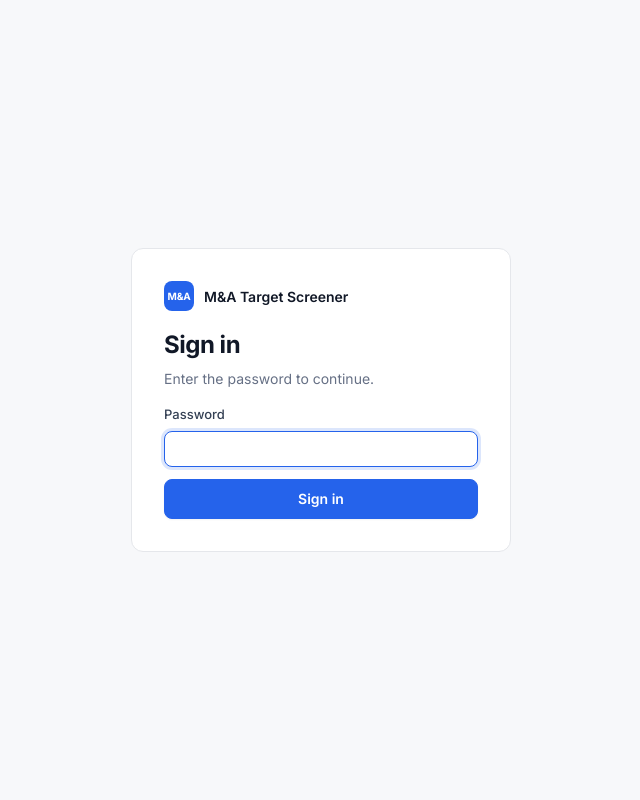
After one commit to avi-shah1/finance-ai-lab, a Flask app: template templates/login.html in a window 1280 px wide. The commit adds this page. Shown: the whole page, without its empty margins (319-959 px from the left). Run offline with Flask 3, Linux system fonts and the light colour scheme; the template is opened without the code that fills it, so the values that code supplies are empty; some libraries are stand-ins or nearby versions.

Commit message:
Prepare for Railway: password sign-in and production server
- Sign-in page with one shared password (APP_PASSWORD), constant-time check,
  1 s delay on wrong attempts, safe redirects, sign out in the sidebar;
  secure session cookies when deployed
- On Railway the app refuses to serve (503) without APP_PASSWORD and
  FLASK_SECRET_KEY; /healthz stays open for the health check
- wsgi.py + railway.json: gunicorn, 1 worker x 8 threads (background jobs
  live in the process), marks interrupted jobs on start
- .python-version 3.13, gunicorn in requirements; tests for the sign-in rules

Co-Authored-By: Claude Opus 5.5 <noreply@anthropic.com>

```diff
--- a/app.py
+++ b/app.py
@@ -1,9 +1,11 @@
+import hmac
 import os
 import re
-from datetime import date
+import time
+from datetime import date, timedelta
 from decimal import Decimal, InvalidOperation
 
-from flask import Flask, abort, flash, redirect, render_template, request, url_for
+from flask import Flask, abort, flash, redirect, render_template, request, session, url_for
 
 import database
 import jobs
@@ -15,9 +17,73 @@ from enrichment.runner import AI_LABELS, PROVIDER_LABELS, STRUCTURED_LABELS, enr
 from profiles import CompanyProfile, build_profiles
 
 app = Flask(__name__)
-# Needed for flash messages. Set FLASK_SECRET_KEY in .env to keep messages
-# working across restarts; the random fallback is fine for local use.
+# Signs the session cookie (sign-in, flash messages). Set FLASK_SECRET_KEY so
+# sessions survive restarts; the random fallback is fine for local use only.
 app.secret_key = os.environ.get("FLASK_SECRET_KEY") or os.urandom(24)
+
+# ---------------------------------------------------------------------------
+# Sign-in: one shared password (APP_PASSWORD). Without it the app is open,
+# which is fine on your own computer; on Railway it refuses to serve instead,
+# so it can never go online unprotected.
+# ---------------------------------------------------------------------------
+
+APP_PASSWORD = os.environ.get("APP_PASSWORD") or ""
+ON_RAILWAY = bool(os.environ.get("RAILWAY_ENVIRONMENT_NAME") or os.environ.get("RAILWAY_ENVIRONMENT"))
+app.config.update(
+    SESSION_COOKIE_HTTPONLY=True,          # not readable by page scripts
+    SESSION_COOKIE_SAMESITE="Lax",         # not sent with other sites' form posts
+    SESSION_COOKIE_SECURE=ON_RAILWAY,      # HTTPS only when deployed
+    PERMANENT_SESSION_LIFETIME=timedelta(days=14),
+)
+OPEN_ENDPOINTS = {"login", "static", "healthz"}
+
+
+@app.before_request
+def require_sign_in():
+    if request.endpoint in OPEN_ENDPOINTS:
+        return None
+    if ON_RAILWAY and not (APP_PASSWORD and os.environ.get("FLASK_SECRET_KEY")):
+        return ("Not configured: set APP_PASSWORD and FLASK_SECRET_KEY in the Railway variables.", 503)
+    if APP_PASSWORD and not session.get("signed_in"):
+        target = request.full_path if request.method == "GET" else "/"
+        return redirect(url_for("login", next=target))
+    return None
+
+
+def _safe_next(target):
+    """Only same-site paths, so the sign-in page can't redirect elsewhere."""
+    return target if target and target.startswith("/") and not target.startswith("//") else url_for("home")
+
+
+@app.route("/login", methods=["GET", "POST"])
+def login():
+    if not APP_PASSWORD:
+        return redirect(url_for("home"))
+    target = _safe_next(request.values.get("next"))
+    error = None
+    if request.method == "POST":
+        attempt = (request.form.get("password") or "").encode()
+        if hmac.compare_digest(attempt, APP_PASSWORD.encode()):   # constant-time comparison
+            session.clear()
+            session.permanent = True
+            session["signed_in"] = True
+            return redirect(target)
+        time.sleep(1)                                             # slows down guessing
+        error = "That password isn't right."
+    return render_template("login.html", error=error, next=target), (401 if error else 200)
+
+
+@app.route("/logout", methods=["POST"])
+def logout():
+    session.clear()
+    return redirect(url_for("login"))
+
+
+@app.route("/healthz")
+def healthz():
+    """For Railway's health check: the app is up (no sign-in needed, no data shown)."""
+    return "ok"
+
 
 
 # ---------------------------------------------------------------------------
--- a/requirements.txt
+++ b/requirements.txt
@@ -7,3 +7,4 @@ lxml
 yfinance
 pypdf
 anthropic
+gunicorn
--- a/static/style.css
+++ b/static/style.css
@@ -142,6 +142,18 @@ code, kbd { font-family: ui-monospace, "Cascadia Code", Consolas, monospace; fon
 .side-link.is-active svg { stroke: var(--nav-accent); }
 
 .main { margin-left: var(--sidebar-w); min-width: 0; }
+
+/* sign out, pinned to the bottom of the sidebar */
+.side-foot { margin-top: auto; }
+.side-button { width: 100%; background: none; border: 0; font: inherit; cursor: pointer; text-align: left; }
+
+/* sign-in page */
+.login-body { display: grid; place-items: center; min-height: 100vh; padding: 16px; }
+.login-card { width: min(380px, 100%); display: flex; flex-direction: column; gap: 12px; padding: 32px; background: var(--surface); border: 1px solid var(--border); border-radius: var(--r-lg); }
+.login-card h1 { font-size: 24px; margin-top: 8px; }
+.login-card .muted { margin: -4px 0 4px; }
+.login-card .btn { width: 100%; }
+.login-brand { display: flex; align-items: center; gap: 10px; font-weight: 600; }
 
 .topbar {
     position: sticky;
--- /dev/null
+++ b/templates/login.html
@@ -0,0 +1,30 @@
+<!DOCTYPE html>
+<html lang="en">
+<head>
+    <meta charset="UTF-8">
+    <meta name="viewport" content="width=device-width, initial-scale=1">
+    <title>Sign in · M&amp;A Target Screener</title>
+    <link rel="preconnect" href="https://fonts.googleapis.com">
+    <link rel="preconnect" href="https://fonts.gstatic.com" crossorigin>
+    <link rel="stylesheet" href="https://fonts.googleapis.com/css2?family=Inter:wght@400;500;600;700&display=swap">
+    <link rel="stylesheet" href="{{ url_for('static', filename='style.css') }}">
+</head>
+<body class="login-body">
+    <main class="login-card">
+        <div class="login-brand">
+            <span class="brand-mark" aria-hidden="true">M&amp;A</span>
+            <span>M&amp;A Target Screener</span>
+        </div>
+        <h1>Sign in</h1>
+        <p class="muted">Enter the password to continue.</p>
+        {% if error %}<div class="flash flash-error" role="alert">{{ error }}</div>{% endif %}
+        <form class="form" method="post" action="{{ url_for('login') }}">
+            <input type="hidden" name="next" value="{{ next }}">
+            <label>Password
+                <input type="password" name="password" autocomplete="current-password" required autofocus>
+            </label>
+            <button class="btn btn-primary btn-lg" type="submit">Sign in</button>
+        </form>
+    </main>
+</body>
+</html>
```
Also changed, not shown: railway.json (added, +10 -0 lines), templates/base.html (+8 -0 lines), tests/test_auth.py (added, +68 -0 lines), wsgi.py (added, +18 -0 lines), 1 other file.
